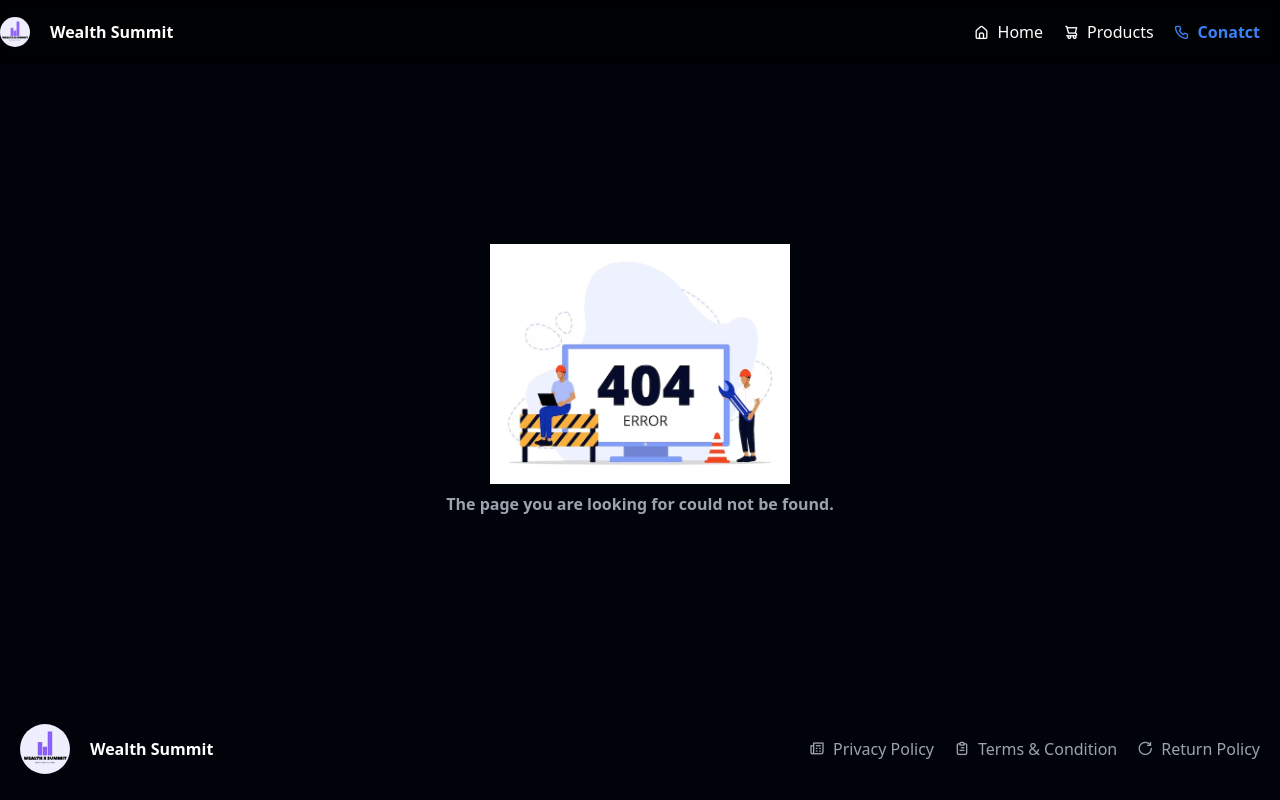
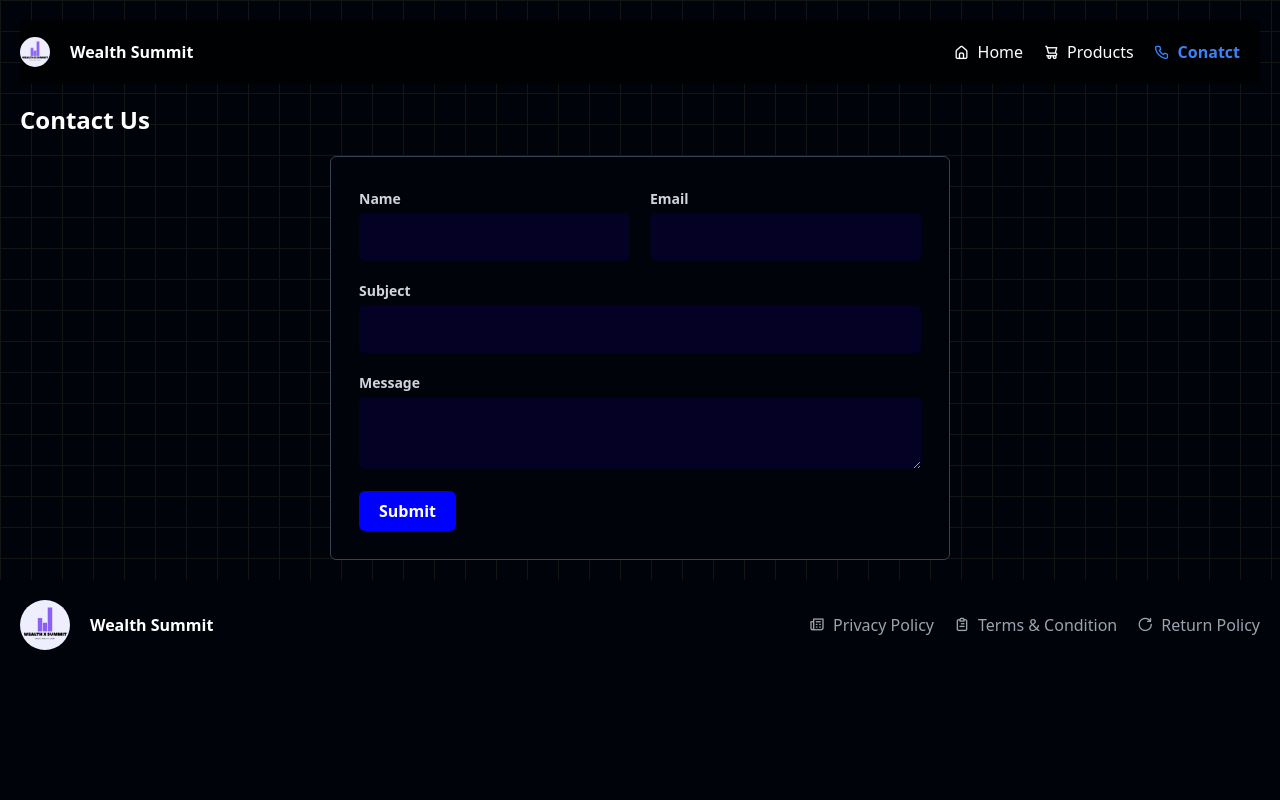
Before and after one commit to gvrv03/Wealth-Summit, a Next.js app: page /ContactUs in a window 1280 px wide. Before the commit this address had no page. Built offline with nearby package versions, Linux system fonts and the light colour scheme.

Commit message:
Addd Contact Us Page

```diff
--- /dev/null
+++ b/src/API/Contact/ContactAPI.js
@@ -0,0 +1,7 @@
+import { contactURL } from "@/helper/allLinks";
+import axios from "axios";
+
+export const AddConatctAPI = async (data) => {
+  const response = await axios.post(contactURL, data);
+  return await response?.data;
+};
--- /dev/null
+++ b/src/Components/Home/Utility/CountDownTimer.js
@@ -0,0 +1,47 @@
+"use client";
+import React, { useState, useEffect } from "react";
+
+const CountdownTimer = () => {
+  // State to hold the time remaining
+  const [timeRemaining, setTimeRemaining] = useState(calculateTimeRemaining());
+
+  // Function to calculate time remaining from current time to future Indian date
+  function calculateTimeRemaining() {
+    // Get current time and future Indian date
+    const now = new Date();
+    const futureDate = new Date("2024-06-10T00:00:00"); // Example future Indian date
+
+    // Calculate time difference in milliseconds
+    const timeDiff = futureDate.getTime() - now.getTime();
+
+    // Convert milliseconds to days, hours, minutes, and seconds
+    const days = Math.floor(timeDiff / (1000 * 60 * 60 * 24));
+    const hours = Math.floor(
+      (timeDiff % (1000 * 60 * 60 * 24)) / (1000 * 60 * 60)
+    );
+    const minutes = Math.floor((timeDiff % (1000 * 60 * 60)) / (1000 * 60));
+    const seconds = Math.floor((timeDiff % (1000 * 60)) / 1000);
+
+    return { days, hours, minutes, seconds };
+  }
+
+  // Update the timer every second
+  useEffect(() => {
+    const interval = setInterval(() => {
+      setTimeRemaining(calculateTimeRemaining());
+    }, 1000);
+
+    // Clear interval on component unmount
+    return () => clearInterval(interval);
+  }, []);
+
+  // Render the timer
+  return (
+    <div>
+      <h2>Countdown Timer</h2>
+      <p>{`${timeRemaining.days} days, ${timeRemaining.hours} hours, ${timeRemaining.minutes} minutes, ${timeRemaining.seconds} seconds`}</p>
+    </div>
+  );
+};
+
+export default CountdownTimer;
--- a/src/Components/Home/Utility/ResponsiveAppBar.js
+++ b/src/Components/Home/Utility/ResponsiveAppBar.js
@@ -38,7 +38,7 @@ const ResponsiveAppBar = ({ shadow, position, handleDrawerToggle }) => {
     <>
       <nav
         className={` ${
-          isSticky ? position + " top-0 px-5 " : ""
+          isSticky ? position + " top-0 px-5 " : "px-5"
         }     z-[9999]  top-0 w-full  ${shadow} transition-all backdrop-blur-sm  bgNav   delay-100 ease-linear left-0    md:px-0   border-gray-200`}
       >
         <div className="flex flex-wrap justify-between   gap-5 items-center  m-auto   py-3">
--- /dev/null
+++ b/src/Modal/ContactUs.js
@@ -0,0 +1,17 @@
+import mongoose, { models } from "mongoose";
+const { Schema } = mongoose;
+
+const contactSchema = new Schema(
+  {
+    name: String,
+    email: String,
+    subject: String,
+    message: String,
+  },
+  {
+    timestamps: true,
+  }
+);
+
+export default mongoose.models.Contact ||
+  mongoose.model("Contact", contactSchema);
--- /dev/null
+++ b/src/app/ContactUs/layout.js
@@ -0,0 +1,16 @@
+import ResponsiveAppBar from "@/Components/Home/Utility/ResponsiveAppBar";
+import React from "react";
+
+const ContactLayout = ({ children }) => {
+  return (
+  <div className="bgPattern" >
+      <div className="container  m-auto p-5">
+      <ResponsiveAppBar shadow=" " position="fixed" />
+
+      {children}
+    </div>
+  </div>
+  );
+};
+
+export default ContactLayout;
--- /dev/null
+++ b/src/app/ContactUs/page.js
@@ -0,0 +1,136 @@
+"use client";
+import { AddConatctAPI } from "@/API/Contact/ContactAPI";
+import { DefaultBTN } from "@/Components/Home/Utility/Utility";
+import React, { useState } from "react";
+import { toast } from "react-hot-toast";
+
+const ContactUS = () => {
+  // State variables to store form data
+  const [formData, setFormData] = useState({
+    name: "",
+    email: "",
+    subject: "",
+    message: "",
+  });
+  const [loading, setloading] = useState(false);
+
+  // Handler function to update form data
+  const handleChange = (event) => {
+    const { name, value } = event.target;
+    setFormData((prevData) => ({
+      ...prevData,
+      [name]: value,
+    }));
+  };
+
+  // Function to handle form submission
+  const handleSubmit = async (event) => {
+    event.preventDefault();
+    try {
+      setloading(true);
+      const res = await AddConatctAPI(formData);
+      if (res?.isSuccess) {
+        return toast.success(res?.message);
+      }
+      return toast.error(res?.error);
+
+    } catch (error) {
+      toast.error(error.message);
+    } finally {
+      setloading(false);
+    }
+  };
+
+  return (
+    <section className="body-font relative">
+      <h3 className="text-white  font-bold text-2xl py-5">Contact Us</h3>
+      <div className="container mx-auto">
+        <div className="bg-ground p-5 border border-gray-700 rounded-sm md:rounded-md lg:w-1/2 md:w-2/3 mx-auto">
+          <form onSubmit={handleSubmit}>
+            <div className="flex flex-wrap">
+              {/* Name */}
+              <div className="p-2 flex gap-5 md:flex-row flex-col w-full">
+                <div className="relative w-full">
+                  <label
+                    htmlFor="name"
+                    className="leading-7 text-sm text-gray-300 font-semibold"
+                  >
+                    Name
+                  </label>
+                  <input
+                    type="text"
+                    id="name"
+                    name="name"
+                    className="w-full bg-secondary p-3 rounded-sm md:rounded-md outline-none"
+                    value={formData.name}
+                    onChange={handleChange}
+                  />
+                </div>
+                {/* Email */}
+                <div className="relative w-full">
+                  <label
+                    htmlFor="email"
+                    className="leading-7 text-sm text-gray-300 font-semibold"
+                  >
+                    Email
+                  </label>
+                  <input
+                    type="email"
+                    id="email"
+                    name="email"
+                    className="w-full bg-secondary p-3 rounded-sm md:rounded-md outline-none"
+                    value={formData.email}
+                    onChange={handleChange}
+                  />
+                </div>
+              </div>
+              {/* Subject */}
+              <div className="relative p-2 w-full">
+                <label
+                  htmlFor="subject"
+                  className="leading-7 text-sm text-gray-300 font-semibold"
+                >
+                  Subject
+                </label>
+                <input
+                  type="text"
+                  id="subject"
+                  name="subject"
+                  className="w-full bg-secondary p-3 rounded-sm md:rounded-md outline-none"
+                  value={formData.subject}
+                  onChange={handleChange}
+                />
+              </div>
+              {/* Message */}
+              <div className="p-2 w-full">
+                <div className="relative">
+                  <label
+                    htmlFor="message"
+                    className="leading-7 text-sm text-gray-300 font-semibold"
+                  >
+                    Message
+                  </label>
+                  <textarea
+                    id="message"
+                    name="message"
+                    className="w-full bg-secondary p-3 rounded-sm md:rounded-md outline-none"
+                    value={formData.message}
+                    onChange={handleChange}
+                  ></textarea>
+                </div>
+              </div>
+              {/* Submit Button */}
+              <div className="p-2 w-full">
+
+
+                <DefaultBTN loading={loading} name="Submit"  styleCSS="px-5 w-full md:w-fit md:rounded-md rounded-sm" />
+              </div>
+            </div>
+          </form>
+        </div>
+      </div>
+    </section>
+  );
+};
+
+export default ContactUS;
--- /dev/null
+++ b/src/app/api/ContactUs/route.js
@@ -0,0 +1,38 @@
+import initDB from "@/helper/initDB";
+initDB();
+
+import { NextResponse } from "next/server";
+import ContactUs from "@/Modal/ContactUs";
+
+// --------------To Add Contact--------------
+export const POST = async (request) => {
+  try {
+    const Data = await request.json();
+    const { name, email, subject, message } = Data;
+
+    if ((!name, !email, !subject, !message)) {
+      throw new Error("Fill all the Fields!");
+    }
+
+    const addContact = await ContactUs.create({
+      ...Data,
+    });
+
+    return NextResponse.json(
+      {
+        data: addContact,
+        message: "Submit Successfully",
+        isSuccess: true,
+      },
+      {
+        status: 201,
+      }
+    );
+  } catch (error) {
+    return NextResponse.json({
+      data: null,
+      error: error?.message,
+      isSuccess: false,
+    });
+  }
+};
--- a/src/app/page.js
+++ b/src/app/page.js
@@ -1,12 +1,43 @@
 import ResponsiveAppBar from "@/Components/Home/Utility/ResponsiveAppBar";
 
-export default function Home() {
+import React from "react";
+
+const page = () => {
   return (
-   <div className="bgPattern min-h-screen" >
-     <div className="container m-auto ">
+    <section className="bgPattern" >
+      <div class=" container  m-auto text-white body-font">
       <ResponsiveAppBar shadow=" " position="fixed" />
-      <main className="p-5  ">Home sdfhsdg</main>
+
+      <div class="container mx-auto flex px-5 py-24 items-center justify-center flex-col">
+        <img
+          class="lg:w-2/6 md:w-3/6 w-5/6 mb-10 object-cover object-center rounded"
+          alt="hero"
+          src="/logo.jpg"
+        />
+        <div class="text-center lg:w-2/3 w-full">
+          <h1 class="title-font sm:text-4xl text-3xl mb-4 font-medium text-gray-900">
+            Microdosing synth tattooed vexillologist
+          </h1>
+          <p class="mb-8 leading-relaxed">
+            Meggings kinfolk echo park stumptown DIY, kale chips beard jianbing
+            tousled. Chambray dreamcatcher trust fund, kitsch vice godard
+            disrupt ramps hexagon mustache umami snackwave tilde chillwave ugh.
+            Pour-over meditation PBR&B pickled ennui celiac mlkshk freegan photo
+            booth af fingerstache pitchfork.
+          </p>
+          <div class="flex justify-center">
+            <button class="inline-flex text-white bg-indigo-500 border-0 py-2 px-6 focus:outline-none hover:bg-indigo-600 rounded text-lg">
+              Button
+            </button>
+            <button class="ml-4 inline-flex text-gray-700 bg-gray-100 border-0 py-2 px-6 focus:outline-none hover:bg-gray-200 rounded text-lg">
+              Button
+            </button>
+          </div>
+        </div>
+      </div>
     </div>
-   </div>
+    </section>
   );
-}
+};
+
+export default page;
--- a/src/helper/allLinks.js
+++ b/src/helper/allLinks.js
@@ -24,3 +24,7 @@ export const getUserOrderURL = baseUrl + "api/GetUserOrders";
 
 //Send Email
 export const sendEmailURL = baseUrl + "api/SendEmail";
+
+
+//Conatct URL
+export const contactURL = baseUrl + "api/ContactUs";
```
